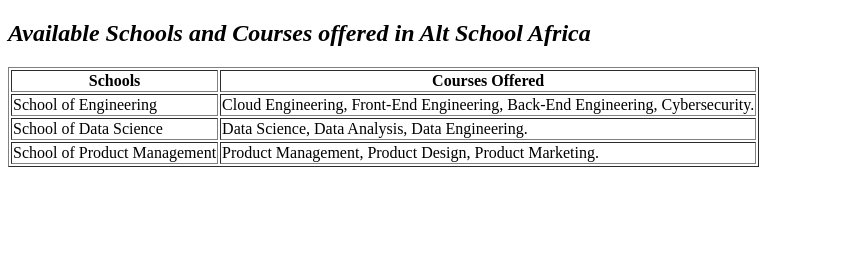
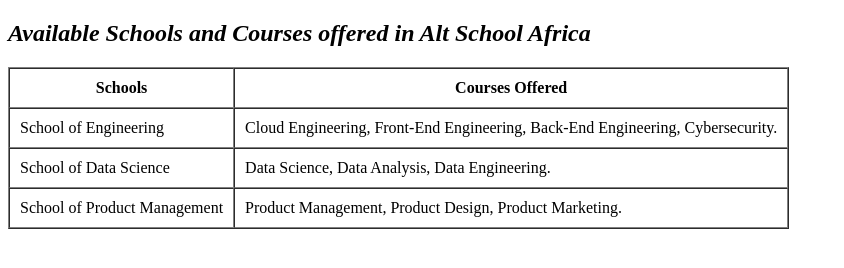
Before and after one commit to kamikaze2458/Altschool, a plain HTML site: page table.html in a window 1280 px wide. Shown: the whole page, without its empty margins (0-844 px from the left). Drawn offline with Linux system fonts and the light colour scheme.

Commit message:
table.html

```diff
--- a/table.html
+++ b/table.html
@@ -10,7 +10,7 @@
     <h2>Available Schools and Courses offered in Alt School Africa</h2>
     </b>
     </i>
-    <table border="1">
+    <table border="1" cellpadding="10" cellspacing="0">
         <thead>
             <tr>
                 <th>Schools</th>
```
